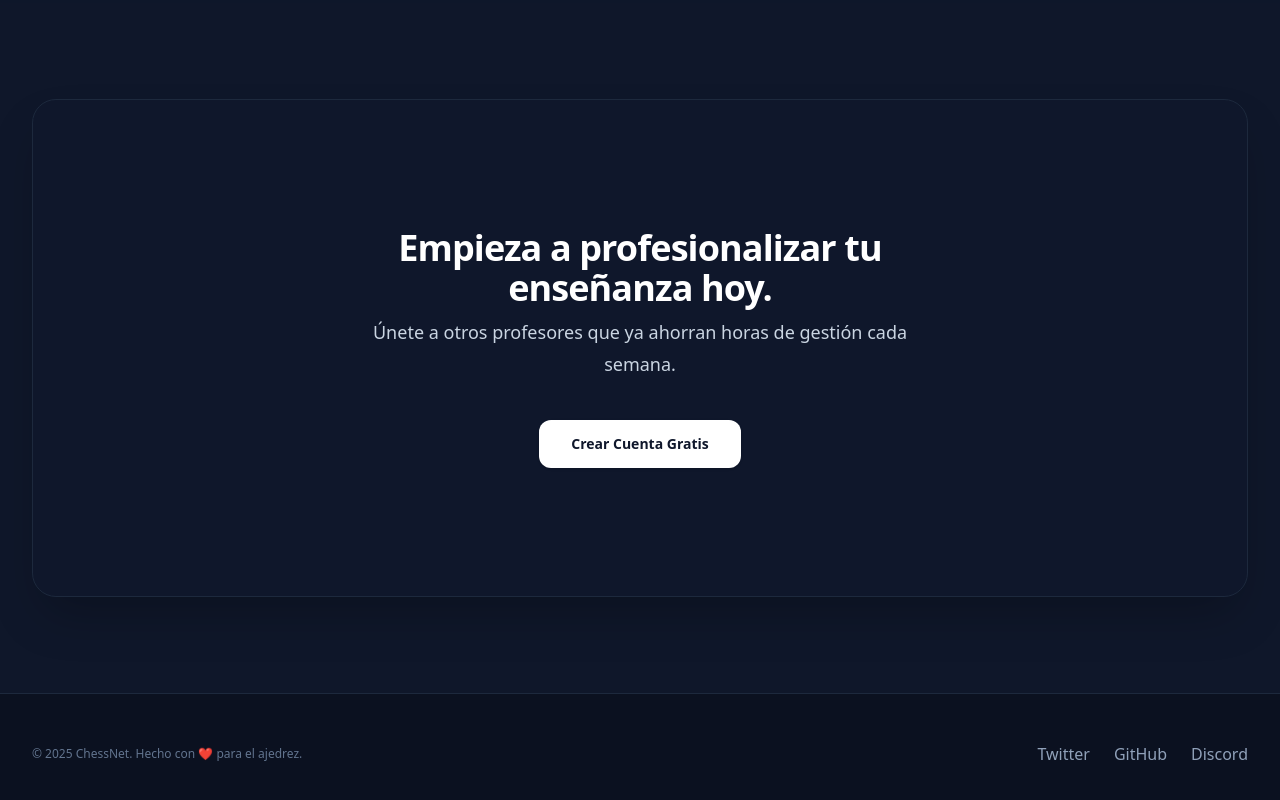
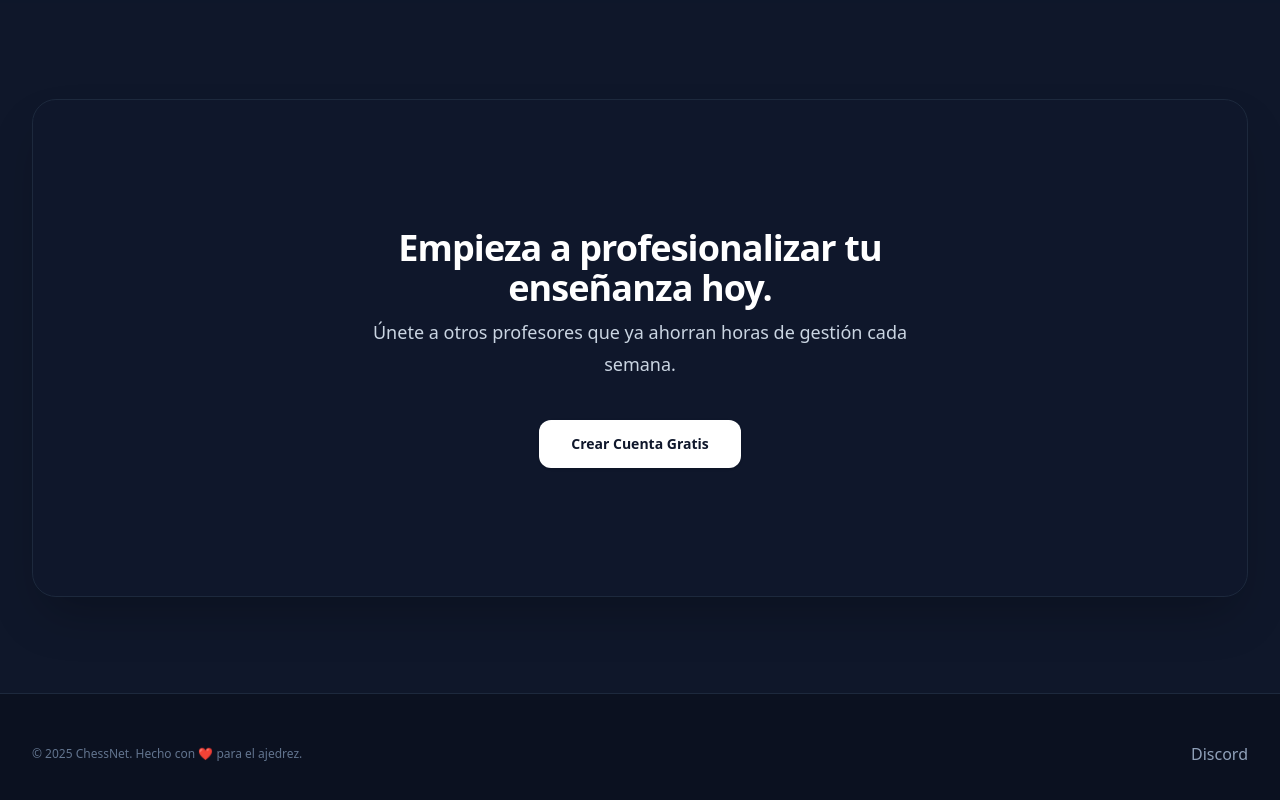
Before and after one commit to Chess-Society/ChessNet, a SvelteKit app: page / in a window 1280 px wide. Shown: the part 3457-4257 px from the top of the page. Built offline with nearby package versions, Linux system fonts and the light colour scheme.

Commit message:
Footer: Keep only Discord link with community URL

```diff
--- a/src/routes/+page.svelte
+++ b/src/routes/+page.svelte
@@ -703,19 +703,7 @@
         >
             <div class="flex justify-center space-x-6 md:order-2">
                 <a
-                    href="https://twitter.com"
-                    target="_blank"
-                    rel="noreferrer"
-                    class="text-slate-400 hover:text-emerald-400">Twitter</a
-                >
-                <a
-                    href="https://github.com"
-                    target="_blank"
-                    rel="noreferrer"
-                    class="text-slate-400 hover:text-emerald-400">GitHub</a
-                >
-                <a
-                    href="https://discord.com"
+                    href="https://discord.gg/G7SrFtJHnr"
                     target="_blank"
                     rel="noreferrer"
                     class="text-slate-400 hover:text-emerald-400">Discord</a
```
